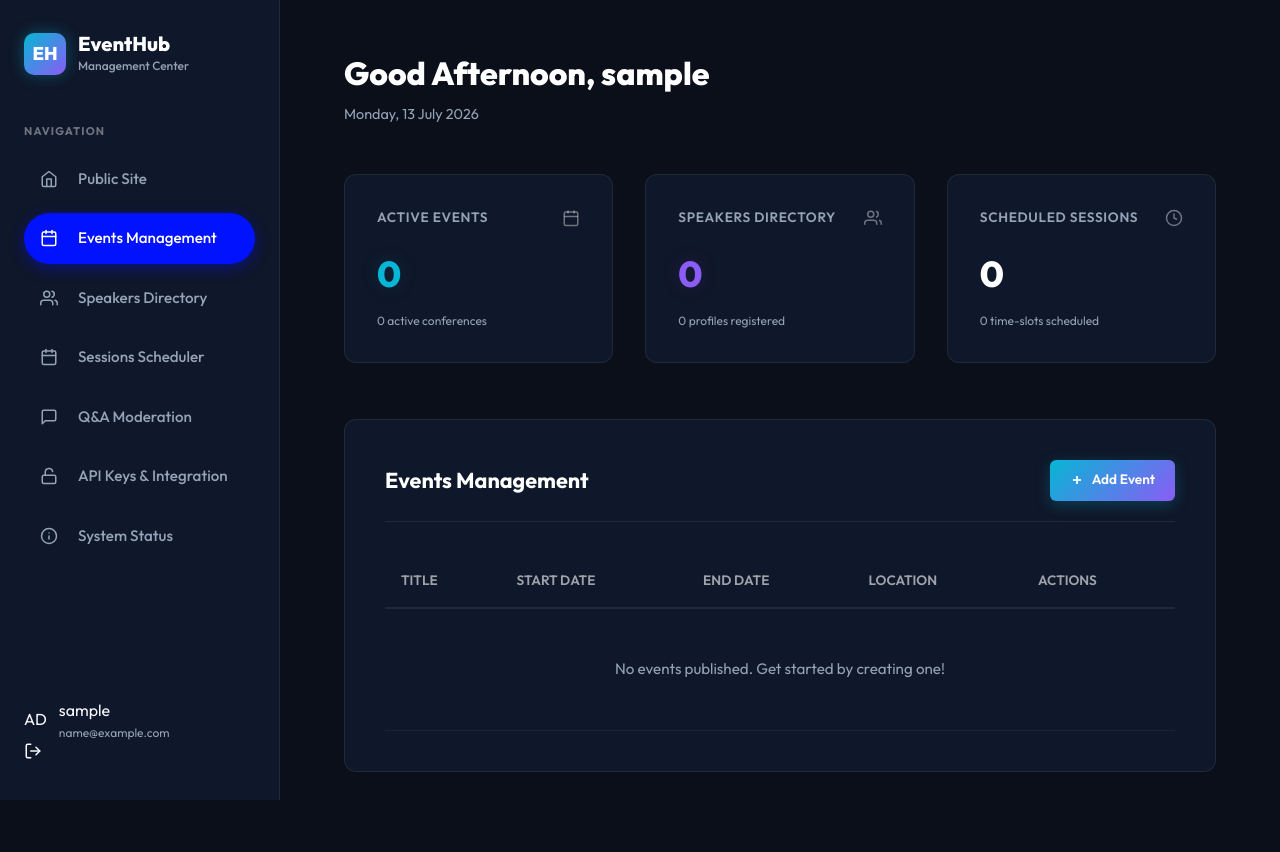
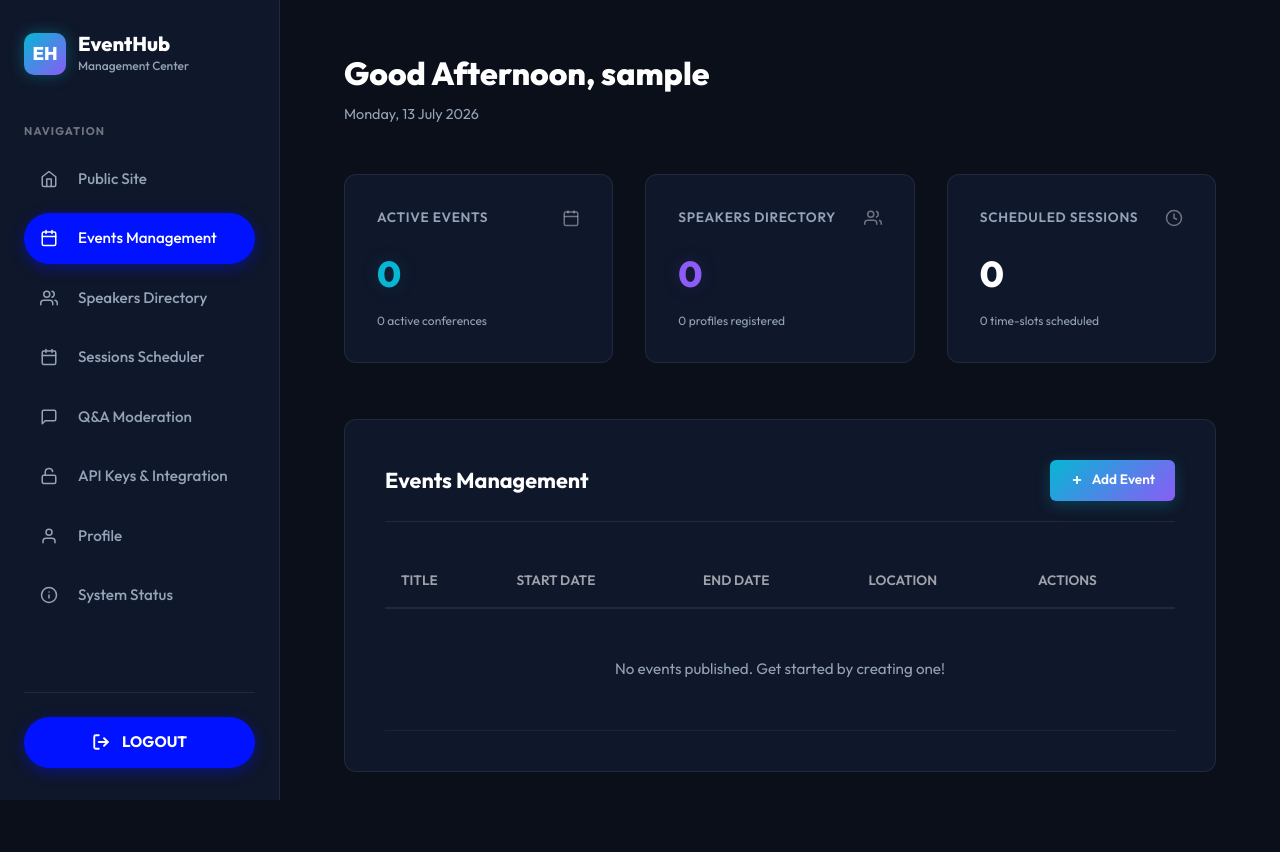
Before and after one commit to imasinde-sudo/gdsai-web, a Django app: page /dashboard/ in a window 1280 px wide. Run offline with Django 5.2, Linux system fonts and the light colour scheme; the visitor is signed in with stand-in values (Sample User, id 1); data that the repository does not hold is empty.

Commit message:
feat: restructure dashboard sidebar with Profile nav and LOGOUT capsule
- Added Profile nav link holding user icon next to items list
- Replaced bottom user profile card with capsule LOGOUT button

```diff
--- a/core/events/templates/events/dashboard_base.html
+++ b/core/events/templates/events/dashboard_base.html
@@ -53,6 +53,10 @@
             <svg width="18" height="18" viewBox="0 0 24 24" fill="none" stroke="currentColor" stroke-width="2" stroke-linecap="round" stroke-linejoin="round" style="margin-right: 0.25rem;"><rect x="3" y="11" width="18" height="11" rx="2" ry="2"></rect><path d="M7 11V7a5 5 0 0 1 9.9-1"></path></svg>
             API Keys & Integration
           </a>
+          <a href="{% url 'events:profile_view' %}" class="sidebar-link {% if active_tab == 'profile' %}active{% endif %}">
+            <svg width="18" height="18" viewBox="0 0 24 24" fill="none" stroke="currentColor" stroke-width="2" stroke-linecap="round" stroke-linejoin="round" style="margin-right: 0.25rem;"><path d="M20 21v-2a4 4 0 0 0-4-4H8a4 4 0 0 0-4 4v2"></path><circle cx="12" cy="7" r="4"></circle></svg>
+            Profile
+          </a>
           {% if user.is_superuser %}
           <a href="{% url 'events:system_status' %}" class="sidebar-link {% if '/system-status/' in request.path %}active{% endif %}">
             <svg width="18" height="18" viewBox="0 0 24 24" fill="none" stroke="currentColor" stroke-width="2" stroke-linecap="round" stroke-linejoin="round" style="margin-right: 0.25rem;"><circle cx="12" cy="12" r="10"></circle><line x1="12" y1="16" x2="12" y2="12"></line><line x1="12" y1="8" x2="12.01" y2="8"></line></svg>
@@ -62,17 +66,11 @@
         </nav>
       </div>
 
-      <!-- Sidebar User Profile (at bottom) -->
-      <div class="sidebar-profile">
-        <a href="{% url 'events:profile_view' %}" class="profile-info-link" style="display: flex; align-items: center; gap: 0.75rem; text-decoration: none; flex-grow: 1; min-width: 0;">
-          <div class="profile-avatar">AD</div>
-          <div class="profile-meta" style="min-width: 0;">
-            <span class="profile-name">{{ user.username }}</span>
-            <span class="profile-email" style="font-size: 0.75rem; color: var(--text-muted); display: block; overflow: hidden; text-overflow: ellipsis; white-space: nowrap;">{{ user.email|default:"admin@eventhub.com" }}</span>
-          </div>
-        </a>
-        <a href="/admin/logout/?next=/" class="btn-logout" title="Sign Out">
-          <svg width="18" height="18" viewBox="0 0 24 24" fill="none" stroke="currentColor" stroke-width="2" stroke-linecap="round" stroke-linejoin="round"><path d="M9 21H5a2 2 0 0 1-2-2V5a2 2 0 0 1 2-2h4"></path><polyline points="16 17 21 12 16 7"></polyline><line x1="21" y1="12" x2="9" y2="12"></line></svg>
+      <!-- Sidebar Logout Button (at bottom) -->
+      <div style="margin-top: auto; padding-top: 1.5rem; border-top: 1px solid rgba(255, 255, 255, 0.08); width: 100%;">
+        <a href="/admin/logout/?next=/" class="btn-sidebar-logout" style="width: 100%;">
+          <svg width="18" height="18" viewBox="0 0 24 24" fill="none" stroke="currentColor" stroke-width="2.5" stroke-linecap="round" stroke-linejoin="round"><path d="M9 21H5a2 2 0 0 1-2-2V5a2 2 0 0 1 2-2h4"></path><polyline points="16 17 21 12 16 7"></polyline><line x1="21" y1="12" x2="9" y2="12"></line></svg>
+          LOGOUT
         </a>
       </div>
     </aside>
```
